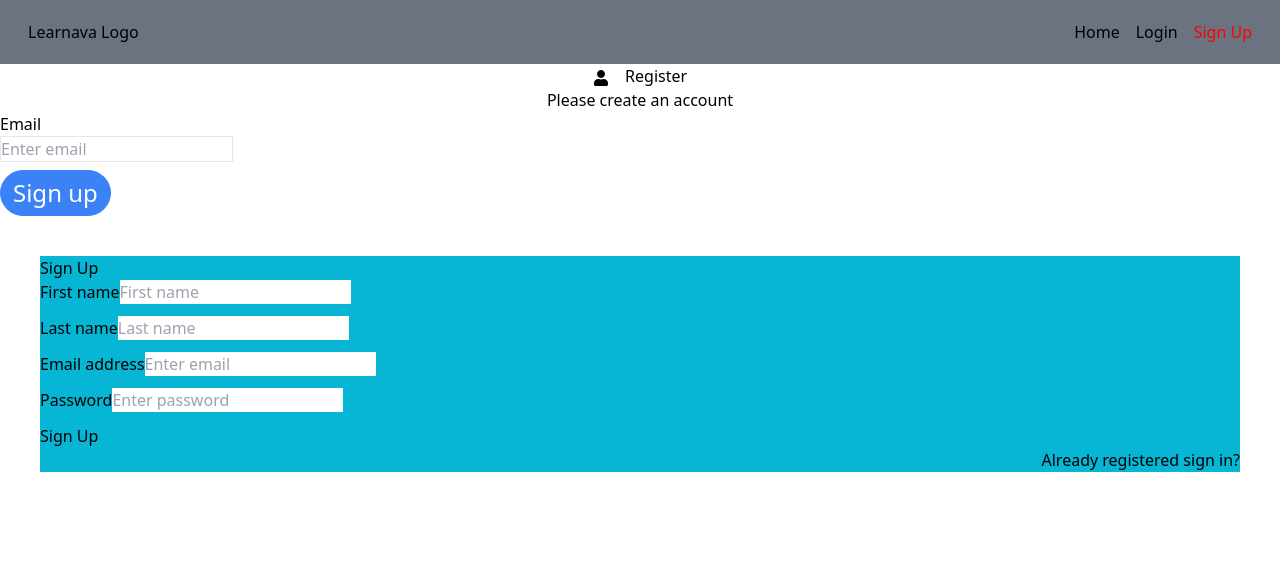
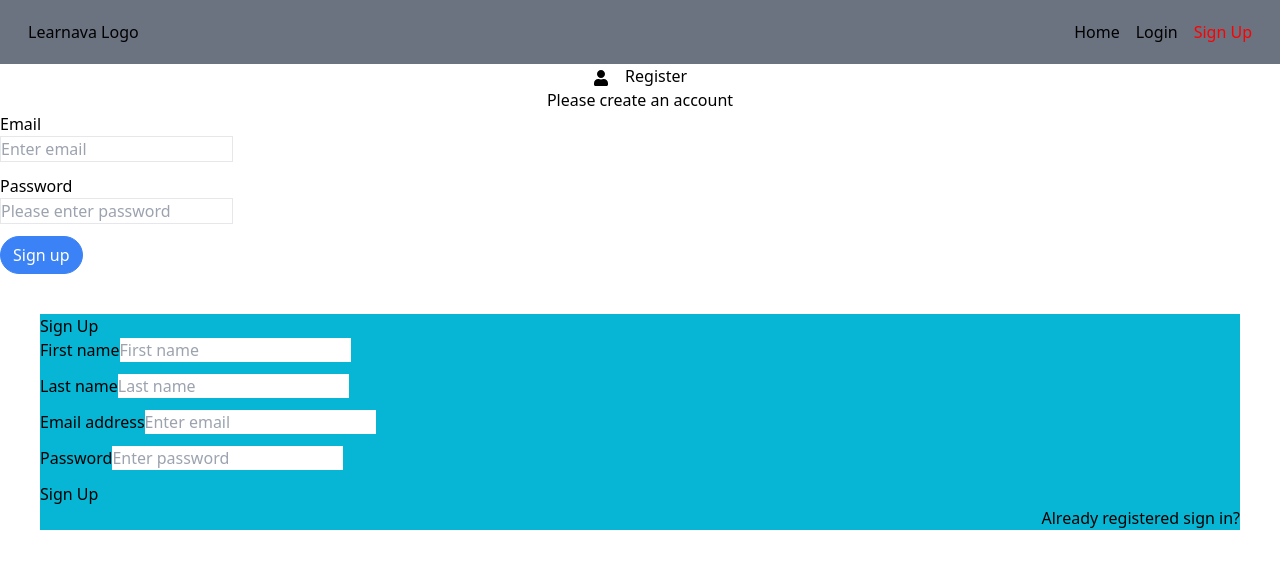
Before and after one commit to Kohhx/Learnvana, a React (Create React App) app in the folder frontend/: page /users/signup in a window 1280 px wide. Shown: the top 568 px of the page. Built offline with nearby package versions, Linux system fonts and the light colour scheme.

Commit message:
work on input component and signup form

```diff
--- a/frontend/src/components/Input.js
+++ b/frontend/src/components/Input.js
@@ -1,7 +1,6 @@
 import React, { useState } from "react";
 import classNames from "classnames";
 import Validator from "../utilities/Validator";
-console.log(Validator);
 
 const Input = ({
   type,
@@ -9,22 +8,28 @@ const Input = ({
   label,
   placeholder,
   errorMessage,
+  validators,
+  disableErrorMessages,
   ...rest
 }) => {
   const [inputState, setInputState] = useState({
     value: "",
     isValid: false,
     isFocus: false,
+    errorMessages: [],
   });
 
   const changehandler = (event) => {
-    const isInputValid = Validator.validate(event.target.value, [
-      Validator.VALIDATOR_REQUIRE(),
-    ]);
+    const [isInputValid, validatorMessages] = Validator.validate(
+      event.target.value,
+      validators
+    );
+
     setInputState((state) => ({
       ...inputState,
       value: event.target.value,
       isValid: isInputValid,
+      errorMessages: validatorMessages,
     }));
   };
 
@@ -33,10 +38,20 @@ const Input = ({
       ...inputState,
       isFocus: true,
     }));
-    console.log("Blur");
   };
 
-  const classes = classNames("border block mb-2");
+  // Build Error
+  const errorClasses = "text-red-500";
+  let errors = null;
+  if (!disableErrorMessages) {
+    errors = errorMessage
+      ? <p className={errorClasses}>{errorMessage}</p>
+
+      : inputState.errorMessages.map((message) => <p className={errorClasses}>- {message}</p>);
+  }
+
+  // Build Classes for input
+  const classes = classNames("border block mb-2",rest.className);
 
   // Inject form content here
   let formContent = (
@@ -49,15 +64,16 @@ const Input = ({
       placeholder={placeholder}
     />
   );
+
   if (textarea) {
     formContent = <textarea name="" id="" cols="30" rows="10"></textarea>;
   }
 
   return (
-    <div>
+    <div className="mb-3">
       <label htmlFor="">{label}</label>
       {formContent}
-      {inputState.isFocus && !inputState.isValid && errorMessage}
+      {inputState.isFocus && !inputState.isValid && errors}
     </div>
   );
 };
--- a/frontend/src/pages/Signup.js
+++ b/frontend/src/pages/Signup.js
@@ -1,21 +1,58 @@
-import React from "react";
+import React, { useState } from "react";
 import Input from "../components/Input";
 import Button from "../components/Button";
 import { FaUser } from "react-icons/fa";
-
+import Validator from "../utilities/Validator";
 
 const Signup = () => {
+  const formInitialState = {
+    email: {
+      value: "",
+      isValid: false,
+    },
+    password: {
+      value: "",
+      isValid: false,
+    }
+  };
+
+  const [inputData, setInputData] = useState(formInitialState);
+
+  // Handle all changes from all input and get back value and validity
+  const inputFormHandler = (input) => {};
+
   return (
     <div>
       <div className="text-center">
-        <h1 >
-          <FaUser className="inline mr-3"/> Register
+        <h1>
+          <FaUser className="inline mr-3" /> Register
         </h1>
         <p>Please create an account</p>
       </div>
       <form>
-        <Input type="text" label="Email" placeholder="Enter email" errorMessage="Please enter a valid email"></Input>
-        <Button primary rounded classNames="text-2xl">
+        <Input
+          id="email"
+          type="email"
+          label="Email"
+          placeholder="Enter email"
+          // errorMessage="Please enter a valid email"
+          validators={[
+            Validator.VALIDATOR_EMAIL(),
+            Validator.VALIDATOR_REQUIRE(),
+          ]}
+        ></Input>
+        <Input
+          id="password"
+          type="password"
+          label="Password"
+          placeholder="Please enter password"
+          // errorMessage="Please enter a valid email"
+          validators={[
+            Validator.VALIDATOR_REQUIRE(),
+            Validator.VALIDATOR_MINLENGTH(6),
+          ]}
+        ></Input>
+        <Button primary rounded>
           Sign up
         </Button>
       </form>
--- a/frontend/src/utilities/Validator.js
+++ b/frontend/src/utilities/Validator.js
@@ -1,49 +1,82 @@
-const VALIDATOR_TYPE_REQUIRE = 'REQUIRE';
-const VALIDATOR_TYPE_MINLENGTH = 'MINLENGTH';
-const VALIDATOR_TYPE_MAXLENGTH = 'MAXLENGTH';
-const VALIDATOR_TYPE_MIN = 'MIN';
-const VALIDATOR_TYPE_MAX = 'MAX';
-const VALIDATOR_TYPE_EMAIL = 'EMAIL';
-const VALIDATOR_TYPE_FILE = 'FILE';
+const VALIDATOR_TYPE_REQUIRE = "REQUIRE";
+const VALIDATOR_TYPE_MINLENGTH = "MINLENGTH";
+const VALIDATOR_TYPE_MAXLENGTH = "MAXLENGTH";
+const VALIDATOR_TYPE_MIN = "MIN";
+const VALIDATOR_TYPE_MAX = "MAX";
+const VALIDATOR_TYPE_EMAIL = "EMAIL";
+const VALIDATOR_TYPE_FILE = "FILE";
 
 // Validators used in the validate functions
 exports.VALIDATOR_REQUIRE = () => ({ type: VALIDATOR_TYPE_REQUIRE });
 exports.VALIDATOR_FILE = () => ({ type: VALIDATOR_TYPE_FILE });
-exports.VALIDATOR_MINLENGTH = val => ({
+exports.VALIDATOR_MINLENGTH = (val) => ({
   type: VALIDATOR_TYPE_MINLENGTH,
-  val: val
+  val: val,
 });
-exports.VALIDATOR_MAXLENGTH = val => ({
+exports.VALIDATOR_MAXLENGTH = (val) => ({
   type: VALIDATOR_TYPE_MAXLENGTH,
-  val: val
+  val: val,
 });
-exports.VALIDATOR_MIN = val => ({ type: VALIDATOR_TYPE_MIN, val: val });
-exports.VALIDATOR_MAX = val => ({ type: VALIDATOR_TYPE_MAX, val: val });
+exports.VALIDATOR_MIN = (val) => ({ type: VALIDATOR_TYPE_MIN, val: val });
+exports.VALIDATOR_MAX = (val) => ({ type: VALIDATOR_TYPE_MAX, val: val });
 exports.VALIDATOR_EMAIL = () => ({ type: VALIDATOR_TYPE_EMAIL });
-
 
 // Validate Function used to validate, validators is an array
 exports.validate = (value, validators) => {
+  let errorMessages = [];
   let isValid = true;
   for (const validator of validators) {
     if (validator.type === VALIDATOR_TYPE_REQUIRE) {
-      isValid = isValid && value.trim().length > 0;
+      const typeIsValid = value.trim().length > 0;
+      if (!typeIsValid) {
+        errorMessages.push("An input is required");
+      }
+      isValid = isValid && typeIsValid;
     }
     if (validator.type === VALIDATOR_TYPE_MINLENGTH) {
-      isValid = isValid && value.trim().length >= validator.val;
+      const typeIsValid = value.trim().length >= validator.val;
+      if (!typeIsValid) {
+        errorMessages.push(
+          `Please enter input with minimum length of ${validator.val}`
+        );
+      }
+      isValid = isValid && typeIsValid;
     }
     if (validator.type === VALIDATOR_TYPE_MAXLENGTH) {
-      isValid = isValid && value.trim().length <= validator.val;
+      const typeIsValid = value.trim().length <= validator.val;
+      if (!typeIsValid) {
+        errorMessages.push(
+          `Please enter input with maximum length of ${validator.val}`
+        );
+      }
+      isValid = isValid && typeIsValid;
     }
     if (validator.type === VALIDATOR_TYPE_MIN) {
-      isValid = isValid && +value >= validator.val;
+      const typeIsValid = +value >= validator.val;
+      if (!typeIsValid) {
+        errorMessages.push(
+          `Please enter input value more than or equal to ${validator.val}`
+        );
+      }
+      isValid = isValid && typeIsValid;
     }
     if (validator.type === VALIDATOR_TYPE_MAX) {
-      isValid = isValid && +value <= validator.val;
+      const typeIsValid = +value <= validator.val;
+      if (!typeIsValid) {
+        errorMessages.push(
+          `Please enter input value less than or equal to ${validator.val}`
+        );
+        isValid = isValid && typeIsValid;
+      }
     }
     if (validator.type === VALIDATOR_TYPE_EMAIL) {
-      isValid = isValid && /^\S+@\S+\.\S+$/.test(value);
+      const typeIsValid = /^\S+@\S+\.\S+$/.test(value);
+      if (!typeIsValid) {
+        errorMessages.push(`Please enter valid email`);
+      }
+      isValid = isValid && typeIsValid;
     }
   }
-  return isValid;
+
+  return [isValid, errorMessages];
 };
```
